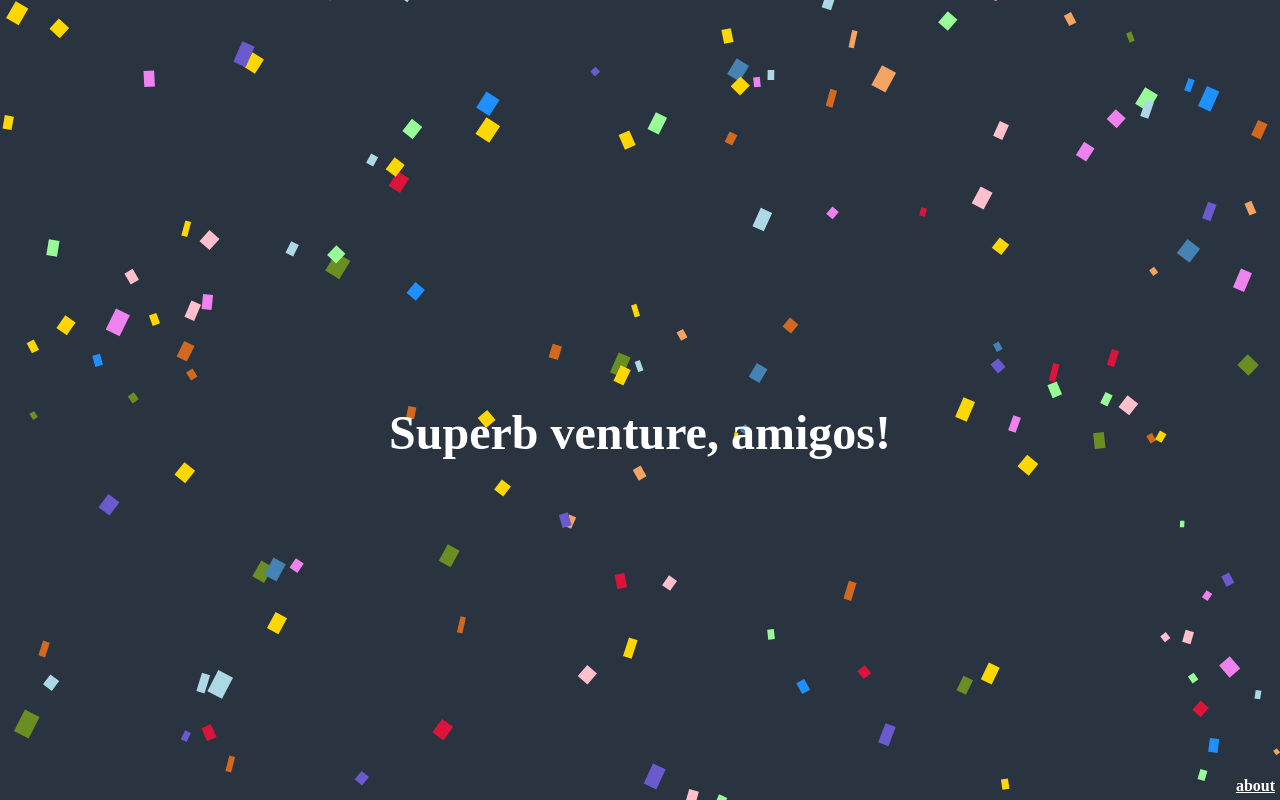
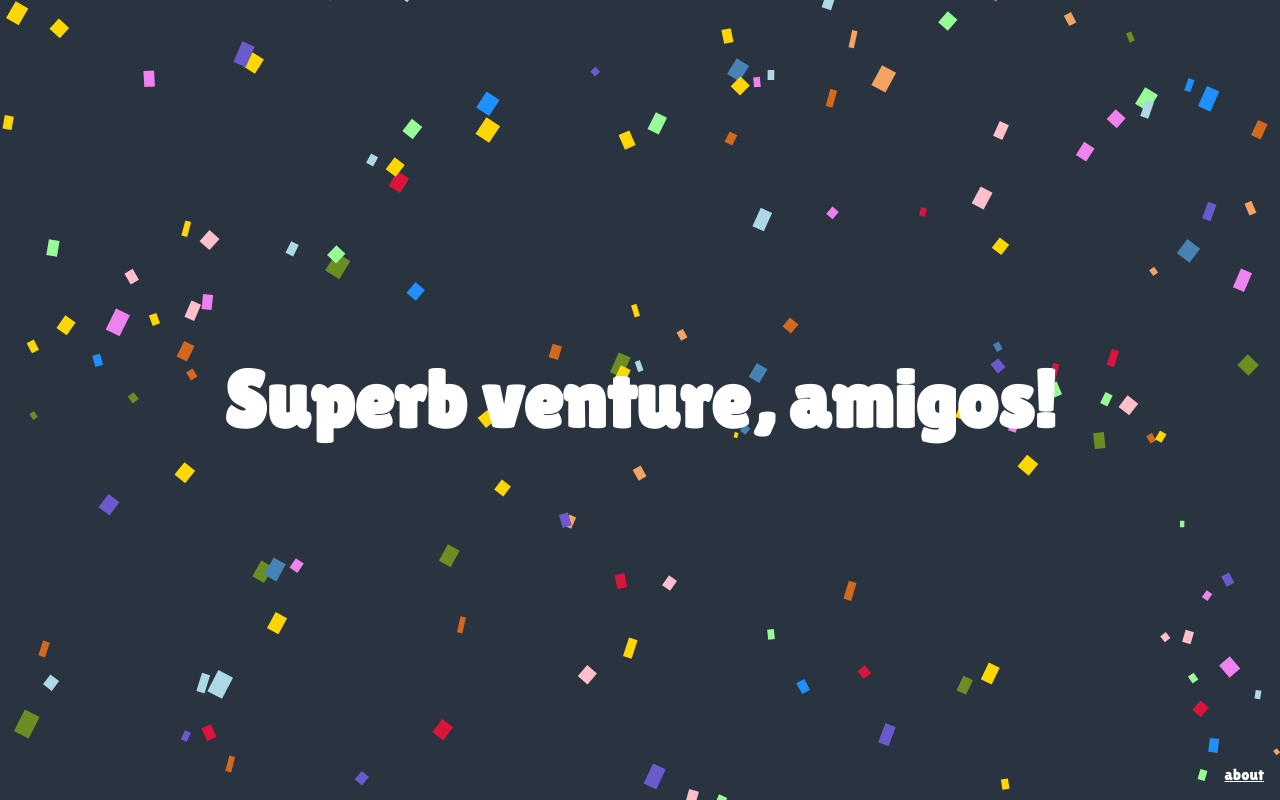
Before and after one commit to sburba/goodjobteam, a website built with Parcel: page index.html in a window 1280 px wide. Built offline with nearby package versions, Linux system fonts and the light colour scheme.

Commit message:
Spiff up the style a bit

```diff
--- a/src/styles.css
+++ b/src/styles.css
@@ -1,7 +1,10 @@
+@import url("https://fonts.googleapis.com/css?family=Lilita+One");
+
 body {
   background: #2a3340;
   border: 0;
   margin: 0;
+  font-family: "Lilita One", sans-serif;
 }
 
 #container {
@@ -9,11 +12,14 @@ body {
 }
 
 #motivational-sentence {
-  font-size: 3em;
+  font-size: 5em;
   position: absolute;
-  top: 50%;
-  left: 50%;
-  transform: translate(-50%, -50%);
+  margin: 0;
+  padding: 0;
+  width: 100vw;
+  height: 100vh;
+  line-height: 100vh;
+  text-align: center;
   color: white;
 }
 
@@ -25,10 +31,10 @@ body {
 }
 
 #about {
-  position: absolute;
-  font-weight: bold;
+  position: fixed;
   bottom: 0;
   right: 0;
   color: white;
-  margin: 5px;
+  font-size: 1rem;
+  margin: 1em;
 }
```
